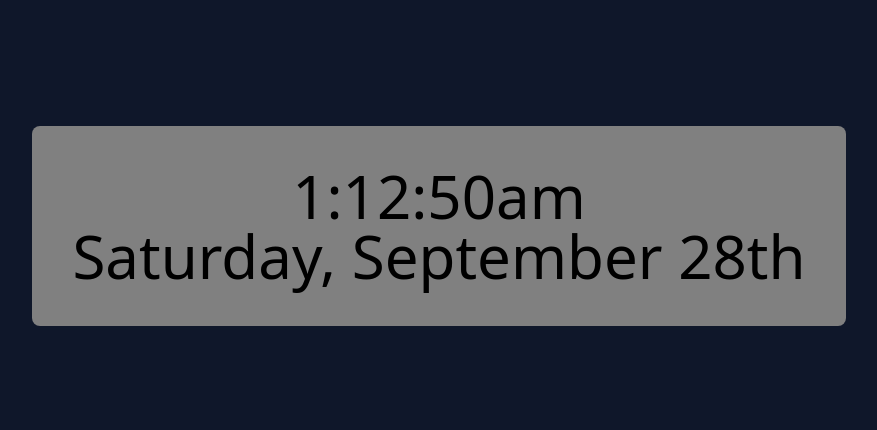
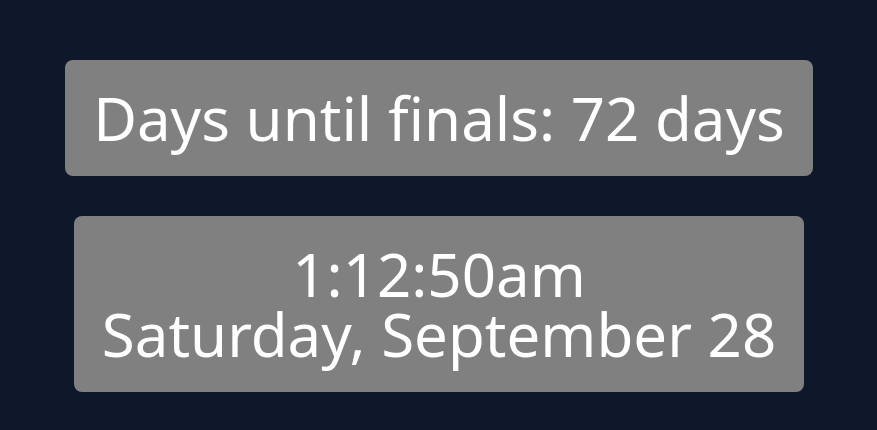
Before and after one commit to Lightsumo89/Website-mods, a SvelteKit app: page / in a window 1280 px wide. Shown: the part 174-604 px from the top of the page, without its empty margins (201-1078 px from the left). Built offline with nearby package versions, Linux system fonts and the light colour scheme.

Commit message:
Added new modules

```diff
--- /dev/null
+++ b/src/lib/clock.svelte
@@ -0,0 +1,14 @@
+<script lang="ts">
+	import dayjs from 'dayjs';
+
+	let currentDate: String;
+	let currentTime: String;
+	time();
+	setInterval(time, 1000);
+	function time() {
+		currentTime = dayjs().format('h:mm:ssa');
+		currentDate = dayjs().format('dddd, MMMM D');
+	}
+</script>
+
+<slot>{currentTime}<br /> {currentDate}</slot>
--- /dev/null
+++ b/src/lib/countDown.svelte
@@ -0,0 +1,14 @@
+<script lang="ts">
+	export let date;
+	let futueDate = new Date(date).getTime();
+	let differenceInDays: Number;
+
+	function calc() {
+		let timeInBetween = futueDate - new Date().getTime();
+		differenceInDays = Math.round(timeInBetween / (1000 * 3600 * 24));
+	}
+	calc();
+	setInterval(calc, 5000);
+</script>
+
+<slot>{differenceInDays}</slot>
--- a/src/routes/+page.svelte
+++ b/src/routes/+page.svelte
@@ -1,22 +1,20 @@
 <script lang="ts">
-	import moment from 'moment';
-	import ColorScheme from 'color-scheme';
-	let currentDate: String;
-	let currentTime: String;
-	let background = 'grey';
-	let TextColor = time();
-	setInterval(time, 1000);
-	function time() {
-		currentTime = moment().format('h:mm:ssa');
-		currentDate = moment().format('dddd, MMMM Do');
-	}
+	import Clock from '$lib/clock.svelte';
+	import CountDown from '$lib/countDown.svelte';
+
+	let background = 'gray';
+	let TextColor = 'white';
 </script>
 
-<div class="bg-slate-900 h-screen w-screen flex justify-center items-center">
-	<div style="--c: {background}" class="bg-[var(--c)] rounded-lg p-10">
-		<div style="--d: {TextColor}" class="text-center text-6xl text-[var(--d)]">
-			{currentTime} <br />
-			{currentDate}
+<div class="bg-slate-900 h-screen w-screen flex flex-col justify-center items-center space-y-10">
+	<div style="--bg: {background}" class="bg-[var(--bg)] rounded-lg p-7">
+		<div style="--text: {TextColor}" class="text-center text-6xl text-[var(--text)]">
+			Days until finals: <CountDown date="12-09-24"></CountDown> days
+		</div>
+	</div>
+	<div style="--bg:{background}" class=" bg-[var(--bg)] rounded-lg p-7">
+		<div style="--text: {TextColor}" class="text-center text-6xl text-[var(--text)]">
+			<Clock></Clock>
 		</div>
 	</div>
 </div>
```
